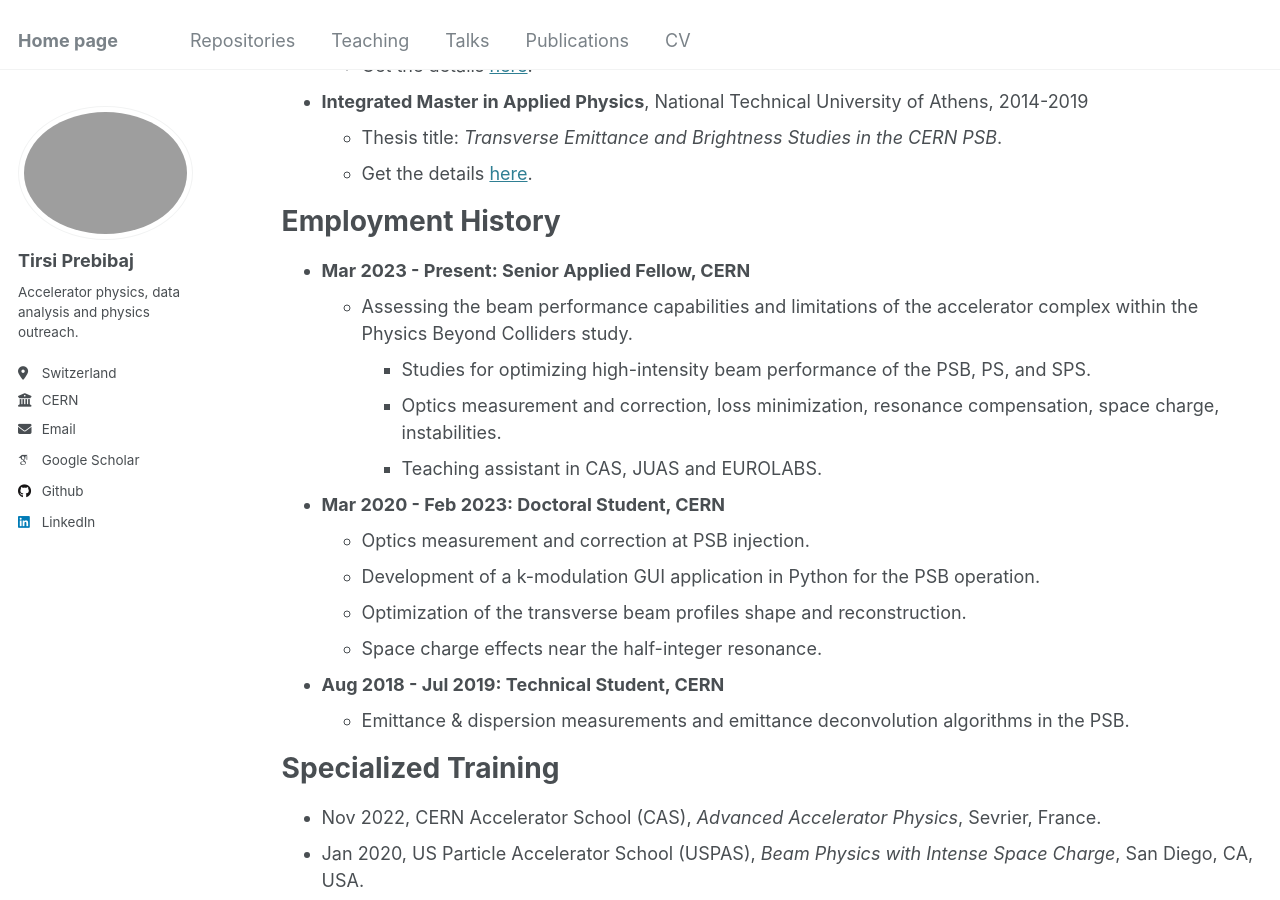
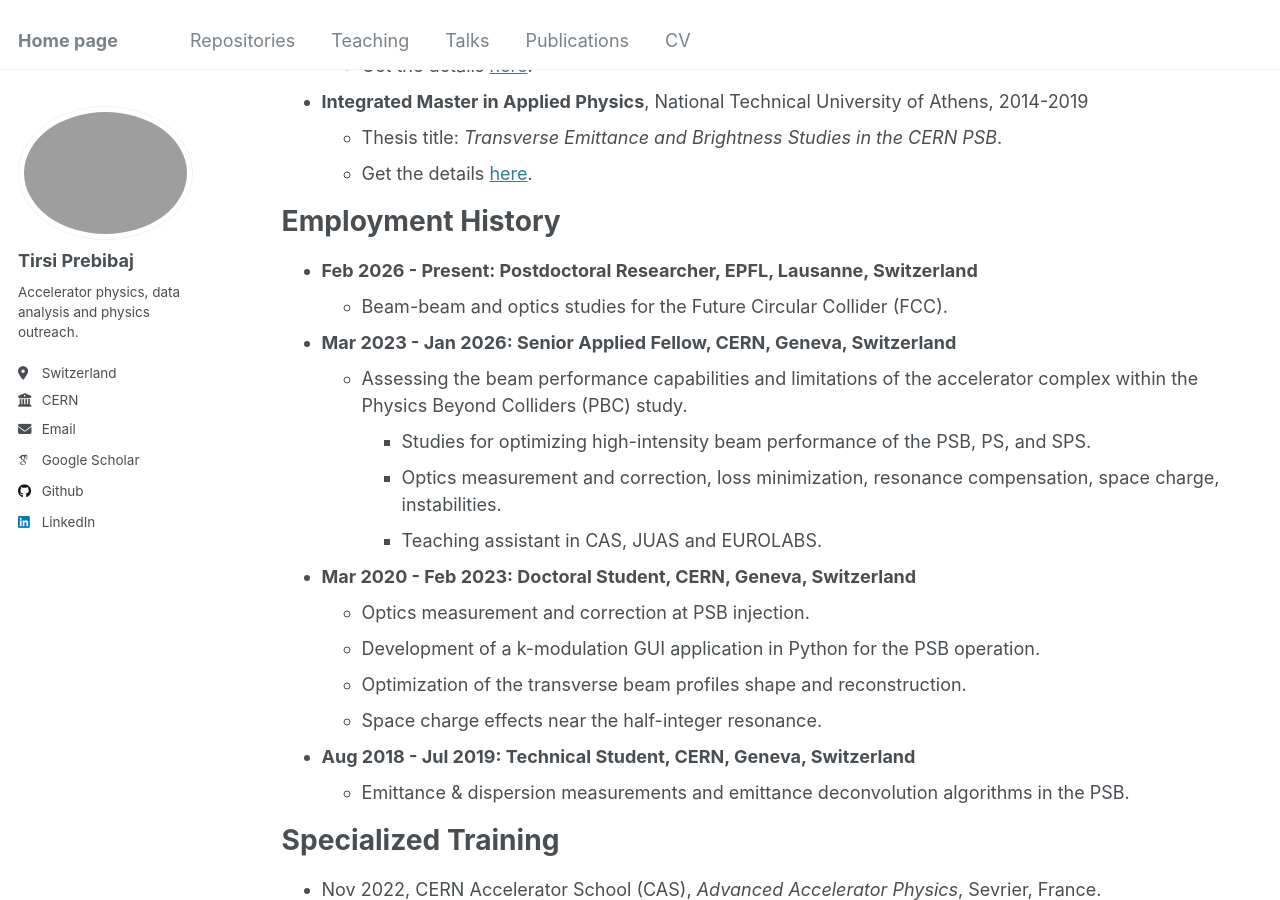
Before and after one commit to tprebiba/tprebiba.github.io, a Jekyll site: the page built from _pages/cv.md, in a window 1280 px wide and 900 px high, scrolled down 220 px. Built offline with Jekyll 4.4.1, drawn with Linux system fonts in a browser that asks for light colours; some web fonts are replaced.

```diff
--- a/_pages/cv.md
+++ b/_pages/cv.md
@@ -20,19 +20,22 @@ Education
 
 Employment History
 ======
-* **Mar 2023 - Present: Senior Applied Fellow, CERN**
-  * Assessing the beam performance capabilities and limitations of the accelerator complex within the Physics Beyond Colliders study.
+* **Feb 2026 - Present: Postdoctoral Researcher, EPFL, Lausanne, Switzerland**
+  * Beam-beam and optics studies for the Future Circular Collider (FCC).
+
+* **Mar 2023 - Jan 2026: Senior Applied Fellow, CERN, Geneva, Switzerland**
+  * Assessing the beam performance capabilities and limitations of the accelerator complex within the Physics Beyond Colliders (PBC) study.
     * Studies for optimizing high-intensity beam performance of the PSB, PS, and SPS.
     * Optics measurement and correction, loss minimization, resonance compensation, space charge, instabilities.
     * Teaching assistant in CAS, JUAS and EUROLABS.
 
-* **Mar 2020 - Feb 2023: Doctoral Student, CERN**
+* **Mar 2020 - Feb 2023: Doctoral Student, CERN, Geneva, Switzerland**
   * Optics measurement and correction at PSB injection.
   * Development of a k-modulation GUI application in Python for the PSB operation.
   * Optimization of the transverse beam profiles shape and reconstruction.
   * Space charge effects near the half-integer resonance.
 
-* **Aug 2018 - Jul 2019: Technical Student, CERN**
+* **Aug 2018 - Jul 2019: Technical Student, CERN, Geneva, Switzerland**
   * Emittance & dispersion measurements and emittance deconvolution algorithms in the PSB.
 
 Specialized Training
```
Also changed, not shown: _pages/about.md (+1 -1 lines).
